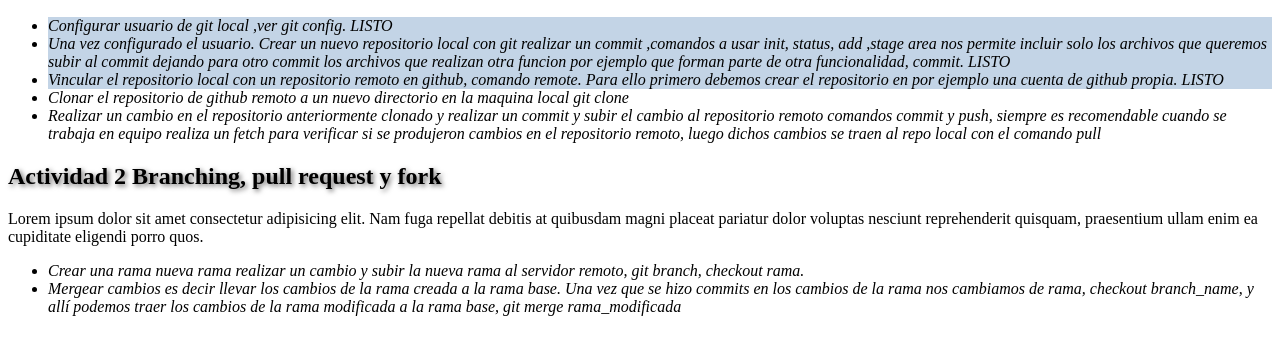
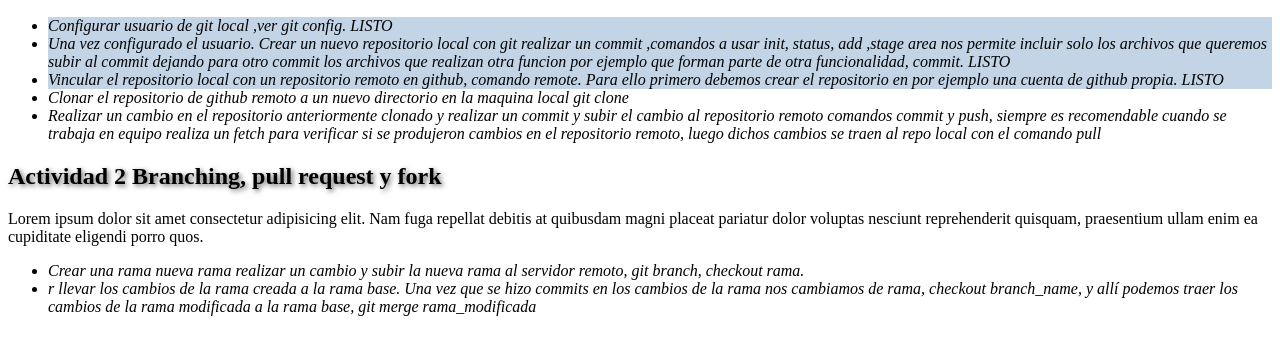
Before and after one commit to SYLV15/Practico-GIT, a plain HTML site: page index.html in a window 1280 px wide. Shown: the part 136-490 px from the top of the page. Drawn offline with Linux system fonts and the light colour scheme.

```diff
--- a/index.html
+++ b/index.html
@@ -27,8 +27,8 @@
     <p>Lorem ipsum dolor sit amet consectetur adipisicing elit. Nam fuga repellat debitis at quibusdam magni placeat pariatur dolor voluptas nesciunt reprehenderit quisquam, praesentium ullam enim ea cupiditate eligendi porro quos.</p>
     <ul>
         <li>Crear una rama nueva rama realizar un cambio y subir la nueva rama al servidor remoto, git branch, checkout rama.</li>
-        <li>Mergear cambios es decir llevar los cambios de la rama creada a la rama base. Una vez que se hizo commits en los cambios de la rama nos cambiamos de rama, checkout branch_name, y allí podemos traer los cambios de la rama modificada a la rama base,
-            git merge rama_modificada</li>
+        <li>r llevar los cambios de la rama creada a la rama base. Una vez que se hizo commits en los cambios de la rama nos cambiamos de rama, checkout branch_name, y allí podemos traer los cambios de la rama modificada a la rama base, git merge rama_modificada</li>
+
     </ul>
 </body>
 
```
